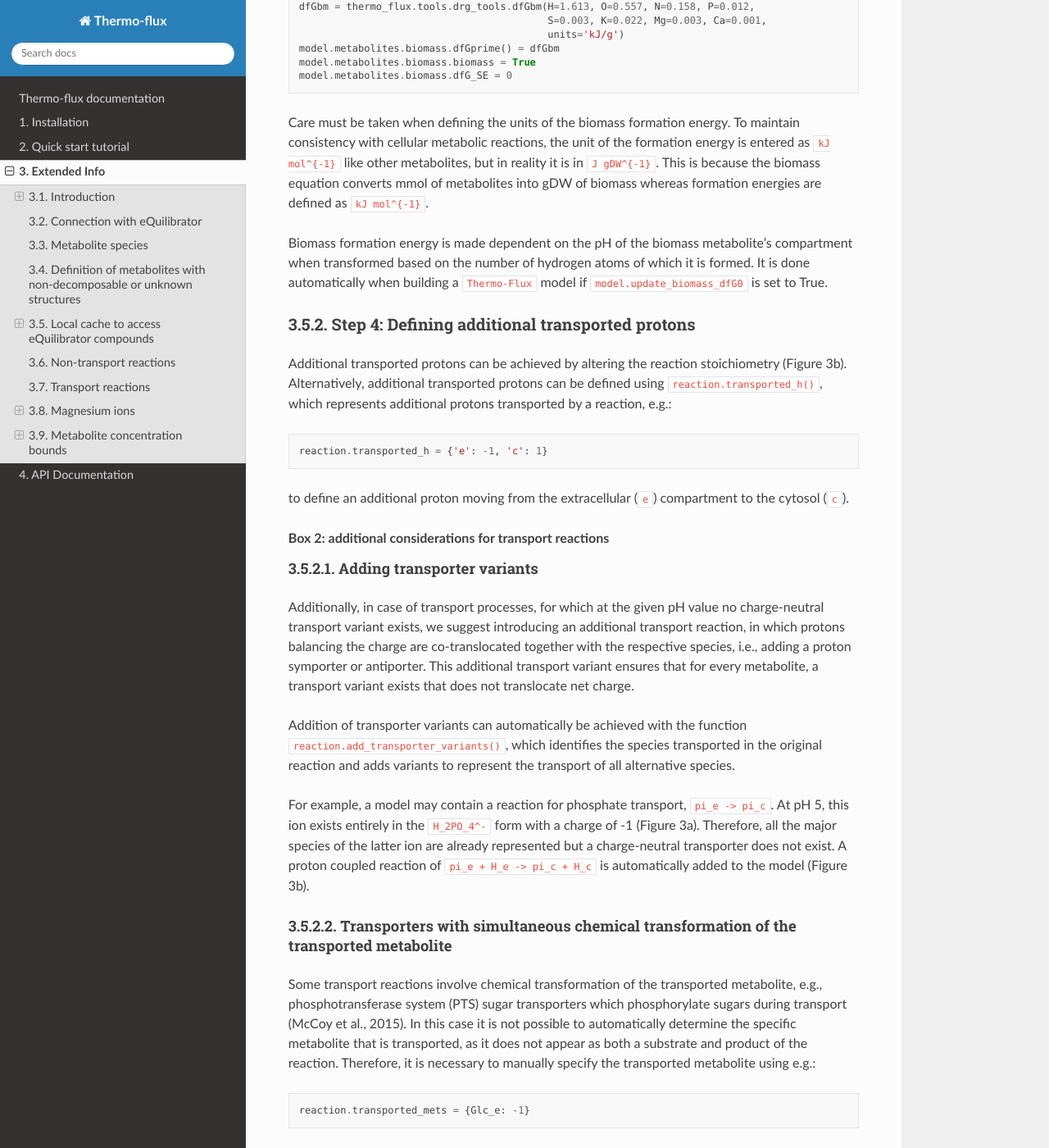
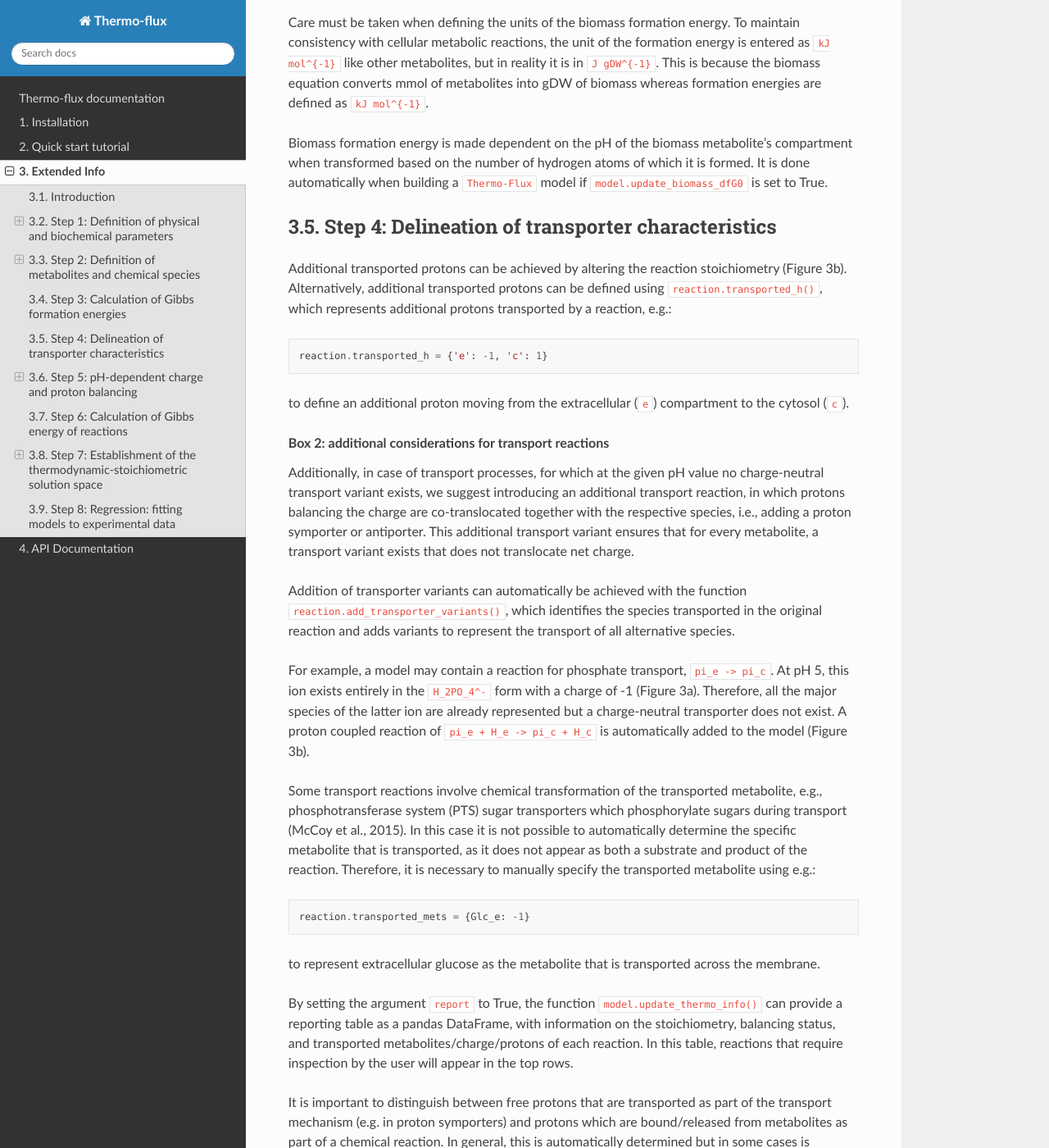
Before and after one commit to nfargier/thermoflux-rtd, a Sphinx documentation site: the page built from docs/extended_ai.rst, in a window 1280 px wide and 1400 px high, scrolled down 2971 px. Shown: the whole window at 82% size. Built offline with Sphinx 7.4.7 and the Read the Docs theme 3.1.0, drawn with Linux system fonts in a browser that asks for light colours; some of the changed text lies outside the part shown.

Commit message:
Update extended_ai.rst

```diff
--- a/docs/extended_ai.rst
+++ b/docs/extended_ai.rst
@@ -6,11 +6,11 @@
 This page provides detailed technical guidance on how to define the physical, chemical, and thermodynamic properties necessary to build a complete and functional model with Thermo-Flux. It is intended for advanced users who wish to understand or customize the internal thermodynamic processing steps beyond the basic tutorials.
 
 Step 1: Definition of physical and biochemical parameters
----------------------------------------------------------
+*********************************************************
 Thermo-Flux models rely on a well-defined thermodynamic environment. This includes pH, ionic strength, temperature, and compartment-specific membrane potentials.
 
 Membrane Potentials
-^^^^^^^^^^^^^^^^^^^
+-------------------
 Membrane potential difference between compartment c and e is defined as:`\Phi_{ce} = \Phi_c - \Phi_e``, with ``Phi_c`` representing the potential in compartment ``c``.
 
 Table 1 : Physical and biochemical parameters, their units and examples of how to define them in ‘Thermo-Flux’.
@@ -43,9 +43,9 @@
 
 
 Step 2: Definition of metabolites and chemical species
------------------------------------------------------
+******************************************************
 Connection with eQuilibrator
-****************************
+----------------------------
 ``Thermo-Flux`` automatically recognises the metabolite identifiers and links to the eQuilibrator compound retrieved with ``metabolite.compound``.
 
 Annotations can be user-defined or updated in the attribute ``annotation`` of the metabolite class e.g.:
@@ -55,7 +55,7 @@
     metabolite.annotation = {'CHEBI':'11111', 'kegg':'C00000'}
 
 Metabolite species
-******************
+------------------
 
 In ``Thermo-Flux``, the average charge, average number of protons, and magnesium ions are returned by the function ``metabolite.average_charge_protons()``, which first interrogates the eQuilibrator compound and then uses the physical parameters defined in Step 1 to return the condition-specific metabolite information.
 
@@ -63,18 +63,18 @@
 
 
 Definition of metabolites with non-decomposable or unknown structures
-*********************************************************************
+---------------------------------------------------------------------
 The formula and charge for these metabolites should be defined using the COBRApy attributes with ``metabolite.formula`` and ``metabolite.charge``.
 ::
      model.metabolite.formula = 'C6H12O6'
      model.metabolite.charge = -1
 
 Local cache to access eQuilibrator compounds
-********************************************
+--------------------------------------------
 When ``Thermo-Flux`` queries an eQuilibrator compound for the first time, eQuilibrator will require downloading the latest up-to-date database of eQuilibrator compounds. This local cache is named ``compound.sqlite`` and integrates native functions to retrieve compounds or manually add compounds (see `eQuilibrator local cache <https://equilibrator.readthedocs.io/en/latest/local_cache.html>`_).
 
 Step 3: Calculation of Gibbs formation energies
------------------------------------------------
+***********************************************
 
 The function ``model.update_thermo_info()`` will automatically calculate the required parameters based on the defined physiochemical conditions (Step 1) and the metabolites of the model will now have a defined transformed Gibbs formation energy (``\Delta_f G^\prime``) and an average charge and number of protons.
 
@@ -116,8 +116,8 @@
 
 Biomass formation energy is made dependent on the pH of the biomass metabolite’s compartment when transformed based on the number of hydrogen atoms of which it is formed. It is done automatically when building a ``Thermo-Flux`` model if ``model.update_biomass_dfG0`` is set to True.
 
-Step 4: Defining additional transported protons
------------------------------------------------
+Step 4: Delineation of transporter characteristics
+**************************************************
 
 Additional transported protons can be achieved by altering the reaction stoichiometry (Figure 3b). Alternatively, additional transported protons can be defined using ``reaction.transported_h()``, which represents additional protons transported by a reaction, e.g.:
 
@@ -171,34 +171,34 @@
 as two protons are moved from the mitochondria to the cytosol and are subsequently taken up by the protonation of Ubiquinone-8 into Ubiquinol-8.
 
 Step 5: pH-dependent charge and proton balancing
-------------------------------------------------
+************************************************
 
 Non-transport reactions
-***********************
+-----------------------
 
 The function ``reaction_balance()`` can be used to automatically balance the protons in a reaction based on the compartment conditions with the option to also balance magnesium ions if desired.
 
 In the example of ATP hydrolysis, 0.7 protons will be added to have an equal number of protons and charge on both sides of the reaction (protons are positively charged and therefore charge balance is also maintained).
 
 Transport reactions
-*******************
+-------------------
 
 To balance transport reactions, ``Thermo-Flux`` first identifies the most abundant species (using ``metabolite.major_microspecies`` automatically), then considers it as being transported. The balancing then occurs by comparing what is in the inner compartment, what is being transported and what will be in the outer compartment.
 
 Magnesium ions
-**************
+--------------
 Analogously to protons, Mg2+ ions can also be balanced, and this option is available to the user by setting ``balance_mg=True``.
 
 Step 6: Calculation of Gibbs energy of reactions
-------------------------------------------------
+************************************************
 
 To calculate the standard reaction energy of all reactions in the model, the function ``model.update_thermo_info()`` can be used. Once it has been run, the standard reaction energy and the standard transformed reaction energy (calculated using standard transformed formation energies) can be retrieved for each reaction with ``reaction.drG0`` and ``reaction.drG0prime``, respectively.
 
 Step 7: Establishment of the thermodynamic-stoichiometric solution space
-------------------------------------------------------------------------
+************************************************************************
 
 Metabolite concentration bounds
-*******************************
+-------------------------------
 
 In practice metabolite concentration bounds are defined by setting the ``lower_bound`` and ``upper_bound`` attributes and a user defined unit e.g.:
 
@@ -235,7 +235,7 @@
 In ``Thermo-Flux`` variability analysis is implemented with the function ``solver.gurobi.variability_analysis()``, which sets the optimization problem for any variables provided as an argument to the function. Specifically, the function uses the Gurobi multi-scenario optimization feature, with two scenarios for each variable (one minimizes the variable and the other maximizes it). The results are retrieved with ``solver.gurobi.variability_results()`` and both functions can still be used if the optimization is solved using a high-performance computing (HPC) cluster.
 
 Step 8: Regression: fitting models to experimental data
--------------------------------------------------------
+*******************************************************
 
 The function ``model.regression()`` can be used to add regression constraints and objectives to the previously constructed thermodynamic FBA problem. Data can be provided for any flux or metabolite concentration, in the pandas DataFrame format.
 
```
